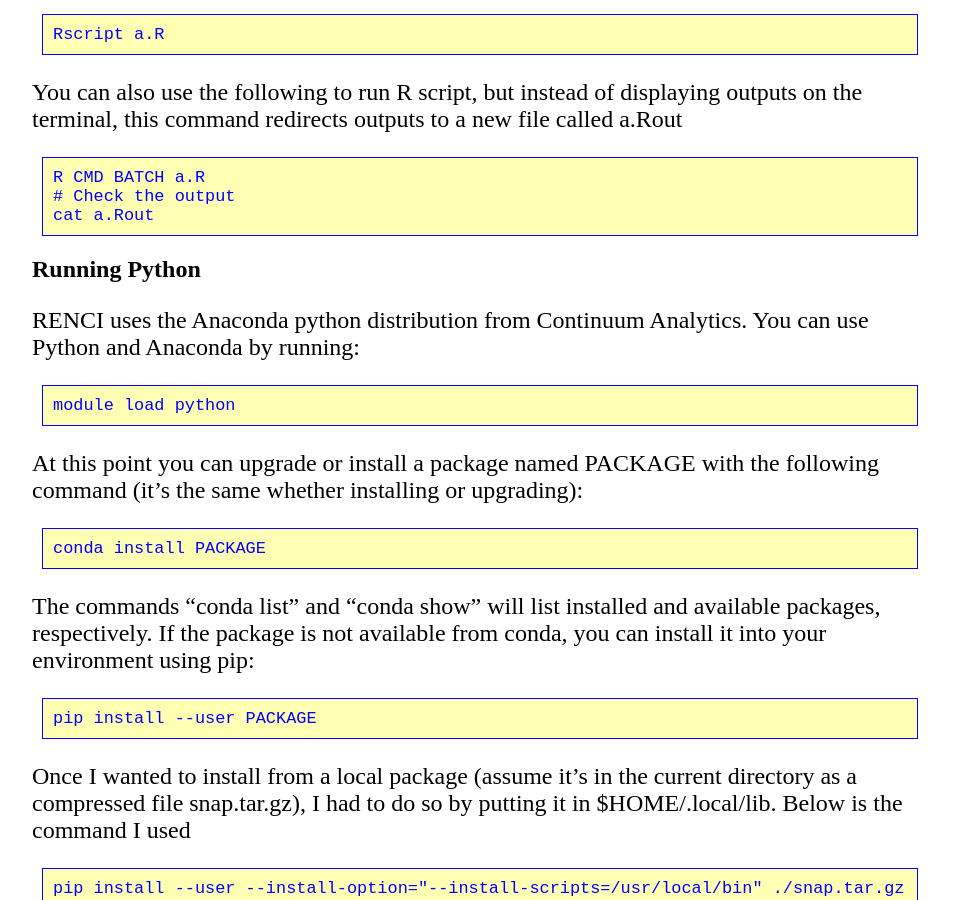
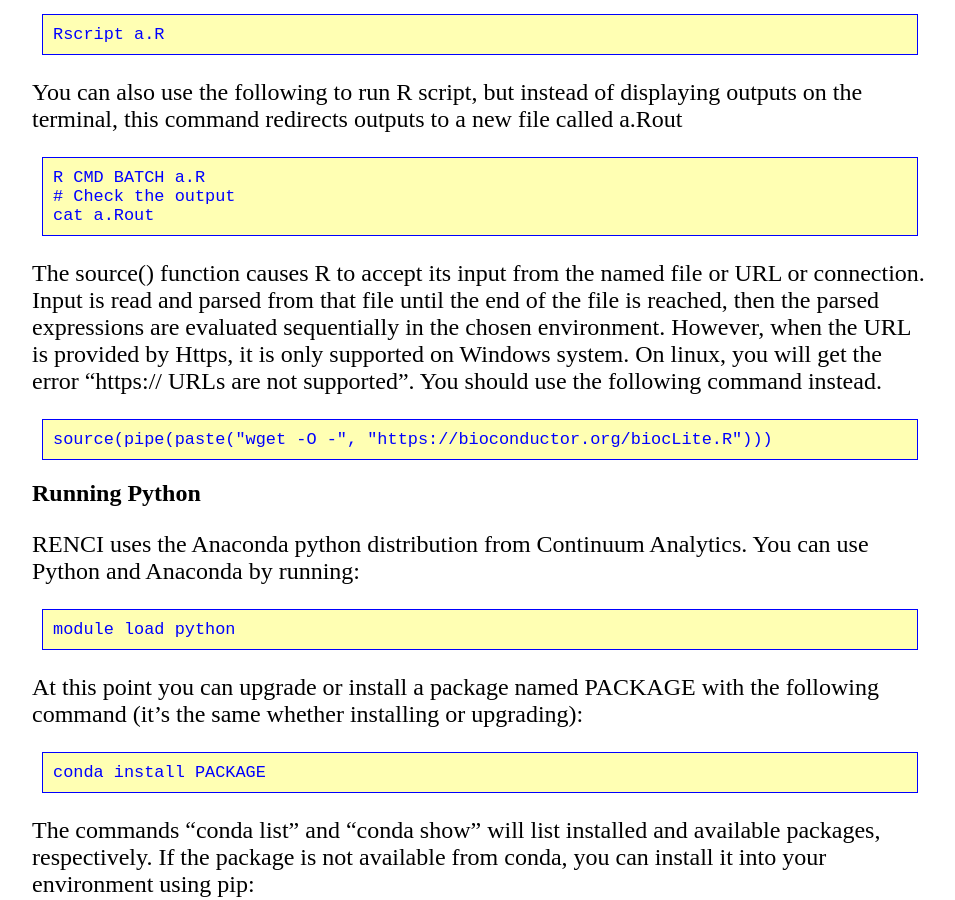
Before and after one commit to lybird300/lybird300.github.io, a Jekyll site: the page built from _posts/2016-03-25-run-app-on-linux.md, in a window 1280 px wide and 900 px high, scrolled down 7077 px. Shown: the whole window, without its empty margins (160-1115 px from the left). Built offline with Jekyll 4.4.1, drawn with Linux system fonts in a browser that asks for light colours.

Commit message:
Update 2016-03-25-run-app-on-linux.md

```diff
--- a/_posts/2016-03-25-run-app-on-linux.md
+++ b/_posts/2016-03-25-run-app-on-linux.md
@@ -172,6 +172,10 @@ You can also use the following to run R script, but instead of displaying output
 # Check the output
 cat a.Rout</code></pre>
 
+The source() function causes R to accept its input from the named file or URL or connection. Input is read and parsed from that file until the end of the file is reached, then the parsed expressions are evaluated sequentially in the chosen environment. However, when the URL is provided by Https, it is only supported on Windows system. On linux, you will get the error "https:// URLs are not supported". You should use the following command instead.
+<pre><code>source(pipe(paste("wget -O -", "https://bioconductor.org/biocLite.R")))</code></pre>
+
+
 <h2>Running Python</h2>
 RENCI uses the Anaconda python distribution from Continuum Analytics. You can use Python and Anaconda by running:
 <pre><code>module load python</code></pre>
```
